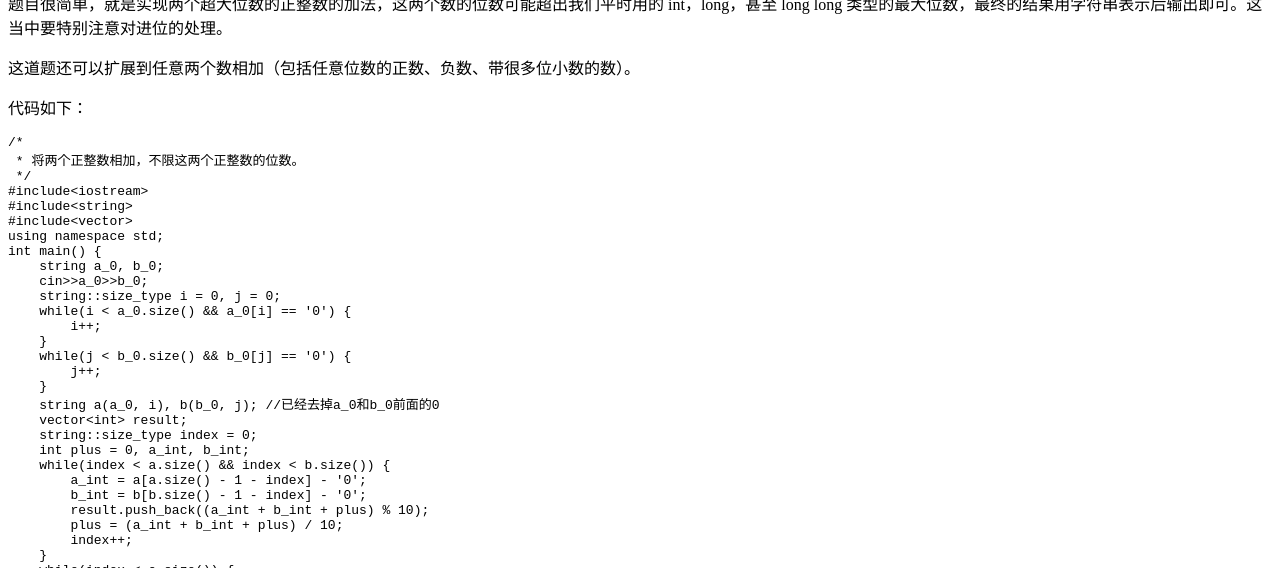
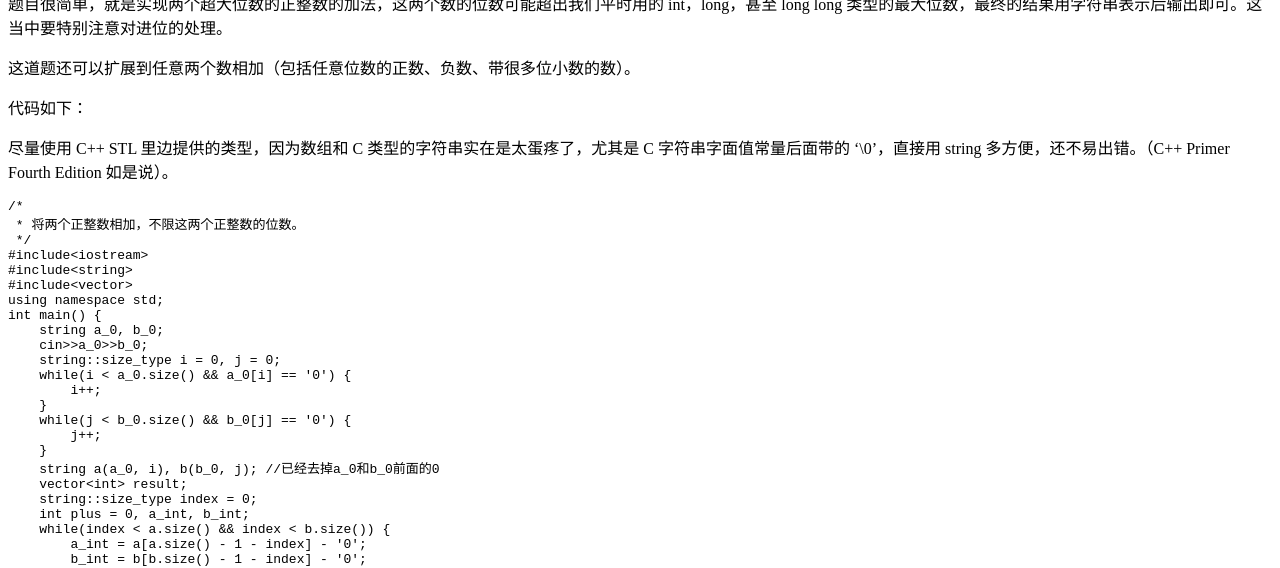
Before and after one commit to Wubin91/wubin91.github.com, a Jekyll site: the page built from _posts/2015-03-30-Adding-Two-Big-Positive-Numbers.md, in a window 1280 px wide and 900 px high, cut to the strip 332-900 px from the top of the window. Built offline with Jekyll 4.4.1, drawn with Linux system fonts in a browser that asks for light colours; nearby versions of some CDN libraries; library files that are not in the unit come from our copies; comment, search, counter and statistics services are not loaded.

Commit message:
add two big positive numbers

```diff
--- a/_posts/2015-03-30-Adding-Two-Big-Positive-Numbers.md
+++ b/_posts/2015-03-30-Adding-Two-Big-Positive-Numbers.md
@@ -14,8 +14,10 @@ tagline: by wubin
 
 这道题还可以扩展到任意两个数相加（包括任意位数的正数、负数、带很多位小数的数）。
 
+
 代码如下：
 
+尽量使用 C++ STL 里边提供的类型，因为数组和 C 类型的字符串实在是太蛋疼了，尤其是 C 字符串字面值常量后面带的 '\0'，直接用 string 多方便，还不易出错。（C++ Primer Fourth Edition 如是说）。
 
     /*
      * 将两个正整数相加，不限这两个正整数的位数。
```
